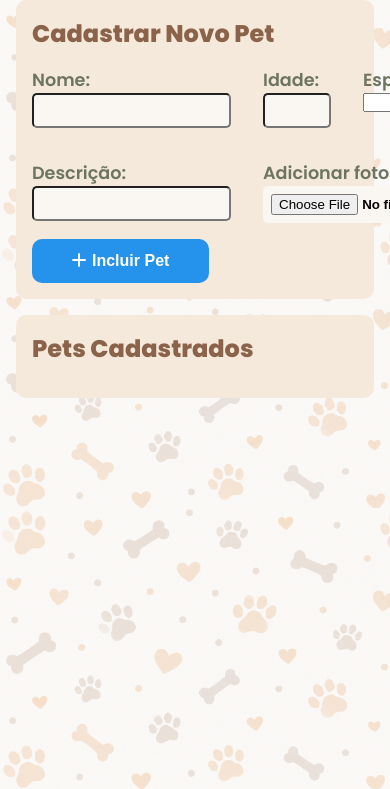
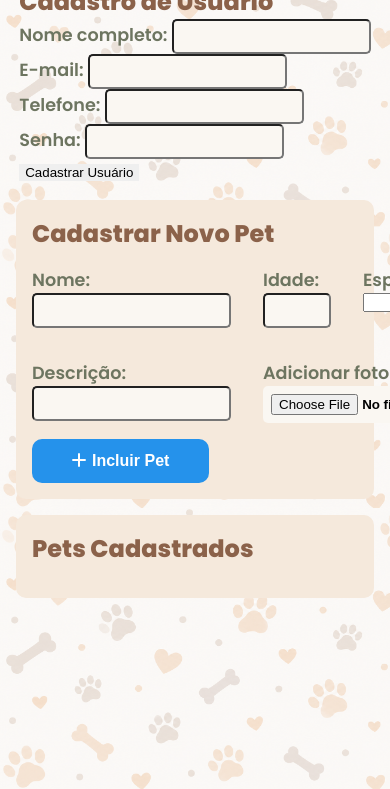
Before and after one commit to yHenrique/projeto-integrador-adopet, a plain HTML site: page index.html in a window 390 px wide. Shown: the part 55-844 px from the top of the page. Drawn offline with Linux system fonts and the light colour scheme.

Commit message:
Add user registration form to index.html
Added a user registration form with fields for name, email, phone, and password.

```diff
--- a/index.html
+++ b/index.html
@@ -16,6 +16,43 @@
 
 <body>
     <img class="logo" src="logo.png">
+
+    <div class="usuario-card">
+        <h2>Cadastro de Usuário</h2>
+
+        <form id="formulario-usuario">
+
+            <div>
+                <label for="usuario-nome">Nome completo:</label>
+                <input type="text" id="usuario-nome"
+                    name="nome" required>
+            </div>
+
+            <div>
+                <label for="usuario-email">E-mail:</label>
+                <input type="email" id="usuario-email"
+                    name="email" required>
+            </div>
+
+            <div>
+                <label for="usuario-telefone">Telefone:</label>
+                <input type="tel" id="usuario-telefone"
+                    name="telefone" required>
+            </div>
+
+            <div>
+                <label for="usuario-senha">Senha:</label>
+                <input type="password" id="usuario-senha"
+                    name="senha" required minlength="6">
+            </div>
+
+            <button type="submit">
+                Cadastrar Usuário
+            </button>
+
+        </form>
+    </div>
+
     <div class="cadastro-card">
         <h2>Cadastrar Novo Pet</h2>
         <form>
```
